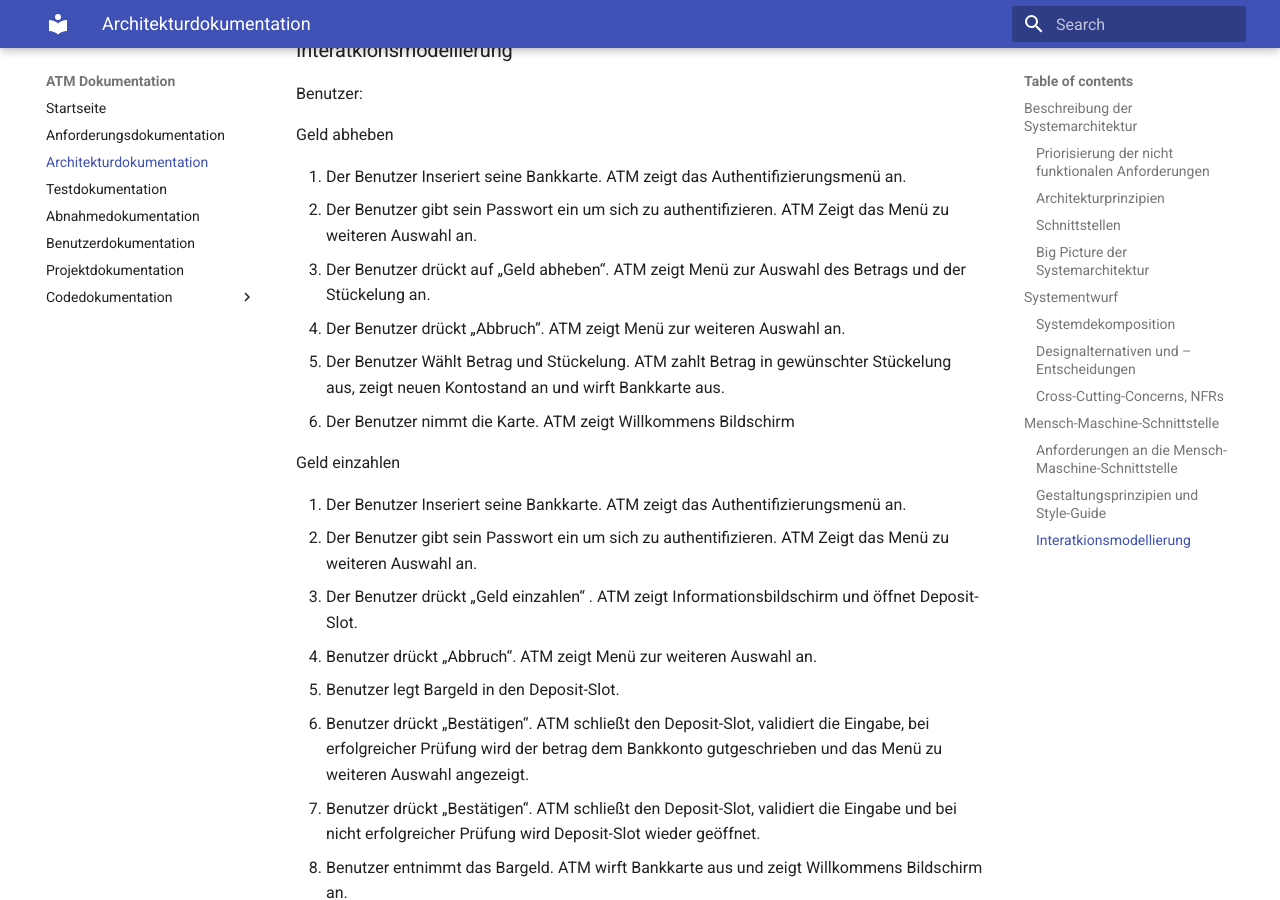
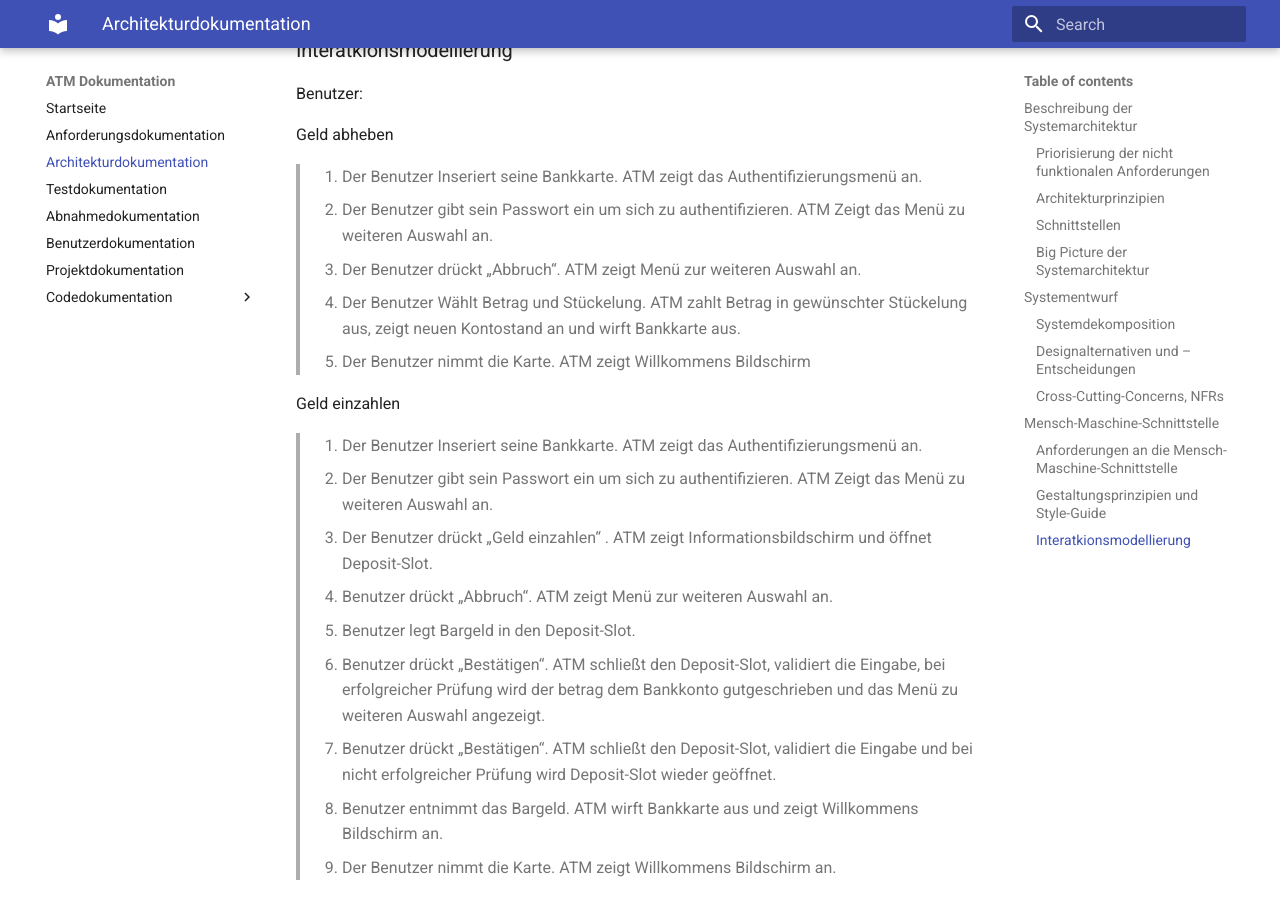
Before and after one commit to Halfpipe-SD/ATM, an MkDocs documentation site: the page built from docs/docs/architecture-docs.md, in a window 1280 px wide and 900 px high, scrolled down 2732 px. Built offline with MkDocs 1.6.1 and Material for MkDocs 9.7.7, drawn with Linux system fonts in a browser that asks for light colours.

Commit message:
#13 changed layout IM

```diff
--- a/docs/docs/architecture-docs.md
+++ b/docs/docs/architecture-docs.md
@@ -72,39 +72,38 @@ Benutzer:
 
 Geld abheben
 
-1.	Der Benutzer Inseriert seine Bankkarte. ATM zeigt das Authentifizierungsmenü an.
-2.	Der Benutzer gibt sein Passwort ein um sich zu authentifizieren. ATM Zeigt das Menü zu weiteren Auswahl an.
-3.	Der Benutzer drückt auf „Geld abheben“. ATM zeigt Menü zur Auswahl des Betrags und der Stückelung an.
-4.	Der Benutzer drückt „Abbruch“. ATM zeigt Menü zur weiteren Auswahl an.
-5.	Der Benutzer Wählt Betrag und Stückelung. ATM zahlt Betrag in gewünschter Stückelung aus, zeigt neuen Kontostand an und wirft Bankkarte aus.
-6.	Der Benutzer nimmt die Karte. ATM zeigt Willkommens Bildschirm
+>1.	Der Benutzer Inseriert seine Bankkarte. ATM zeigt das Authentifizierungsmenü an.
+>2.	Der Benutzer gibt sein Passwort ein um sich zu authentifizieren. ATM Zeigt das Menü zu weiteren Auswahl an.
+>4.	Der Benutzer drückt „Abbruch“. ATM zeigt Menü zur weiteren Auswahl an.
+>5.	Der Benutzer Wählt Betrag und Stückelung. ATM zahlt Betrag in gewünschter Stückelung aus, zeigt neuen Kontostand an und wirft Bankkarte aus.
+>6.	Der Benutzer nimmt die Karte. ATM zeigt Willkommens Bildschirm
 
 
 Geld einzahlen
 
-1.	Der Benutzer Inseriert seine Bankkarte. ATM zeigt das Authentifizierungsmenü an.
-2.	Der Benutzer gibt sein Passwort ein um sich zu authentifizieren. ATM Zeigt das Menü zu weiteren Auswahl an.
-3.	Der Benutzer drückt „Geld einzahlen“ . ATM zeigt Informationsbildschirm und öffnet Deposit-Slot.
-4.	Benutzer drückt „Abbruch“. ATM zeigt Menü zur weiteren Auswahl an.
-5.	Benutzer legt Bargeld in den Deposit-Slot.
-6.	Benutzer drückt „Bestätigen“. ATM schließt den Deposit-Slot, validiert die Eingabe, bei erfolgreicher Prüfung wird der betrag dem Bankkonto gutgeschrieben und das Menü zu weiteren Auswahl angezeigt.
-7.	Benutzer drückt „Bestätigen“. ATM schließt den Deposit-Slot, validiert die Eingabe und bei nicht erfolgreicher Prüfung wird Deposit-Slot wieder geöffnet.
-8.	Benutzer entnimmt das Bargeld. ATM wirft Bankkarte aus und zeigt Willkommens Bildschirm an.
-9.	Der Benutzer nimmt die Karte. ATM zeigt Willkommens Bildschirm an.
+>1.	Der Benutzer Inseriert seine Bankkarte. ATM zeigt das Authentifizierungsmenü an.
+>2.	Der Benutzer gibt sein Passwort ein um sich zu authentifizieren. ATM Zeigt das Menü zu weiteren Auswahl an.
+>3.	Der Benutzer drückt „Geld einzahlen“ . ATM zeigt Informationsbildschirm und öffnet Deposit-Slot.
+>4.	Benutzer drückt „Abbruch“. ATM zeigt Menü zur weiteren Auswahl an.
+>5.	Benutzer legt Bargeld in den Deposit-Slot.
+>6.	Benutzer drückt „Bestätigen“. ATM schließt den Deposit-Slot, validiert die Eingabe, bei erfolgreicher Prüfung wird der betrag dem Bankkonto gutgeschrieben und das Menü zu weiteren Auswahl angezeigt.
+>7.	Benutzer drückt „Bestätigen“. ATM schließt den Deposit-Slot, validiert die Eingabe und bei nicht erfolgreicher Prüfung wird Deposit-Slot wieder geöffnet.
+>8.	Benutzer entnimmt das Bargeld. ATM wirft Bankkarte aus und zeigt Willkommens Bildschirm an.
+>9.	Der Benutzer nimmt die Karte. ATM zeigt Willkommens Bildschirm an.
 
 Kontostand anzeigen
 
-1.	Der Benutzer Inseriert seine Bankkarte. ATM zeigt das Authentifizierungsmenü an.
-2.	Der Benutzer gibt sein Passwort ein um sich zu authentifizieren. ATM Zeigt das Menü zu weiteren Auswahl an.
-3.	Benutzer drückt „Kontostand anzeigen“. ATM zeigt Bildschirm mit Kontostand und Datum.
-4.	Benutzer drückt „Weitere Auswahl“. ATM zeigt Bildschirm zur weiteren Auswahl an.
+>1.	Der Benutzer Inseriert seine Bankkarte. ATM zeigt das Authentifizierungsmenü an.
+>2.	Der Benutzer gibt sein Passwort ein um sich zu authentifizieren. ATM Zeigt das Menü zu weiteren Auswahl an.
+>3.	Benutzer drückt „Kontostand anzeigen“. ATM zeigt Bildschirm mit Kontostand und Datum.
+>4.	Benutzer drückt „Weitere Auswahl“. ATM zeigt Bildschirm zur weiteren Auswahl an.
 
 Logout
 
-1.	Der Benutzer Inseriert seine Bankkarte. ATM zeigt das Authentifizierungsmenü an.
-2.	Der Benutzer gibt sein Passwort ein um sich zu authentifizieren. ATM Zeigt das Menü zu weiteren Auswahl an.
-3.	Der Benutzer drückt „Logout“. ATM wirft Bankkarte aus.
-4.	Der Benutzer nimmt die Karte. ATM zeigt Willkommens Bildschirm an.
+>1.	Der Benutzer Inseriert seine Bankkarte. ATM zeigt das Authentifizierungsmenü an.
+>2.	Der Benutzer gibt sein Passwort ein um sich zu authentifizieren. ATM Zeigt das Menü zu weiteren Auswahl an.
+>3.	Der Benutzer drückt „Logout“. ATM wirft Bankkarte aus.
+>4.	Der Benutzer nimmt die Karte. ATM zeigt Willkommens Bildschirm an.
 
 
 
```
